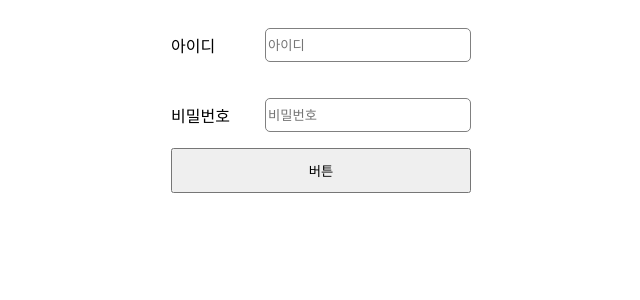
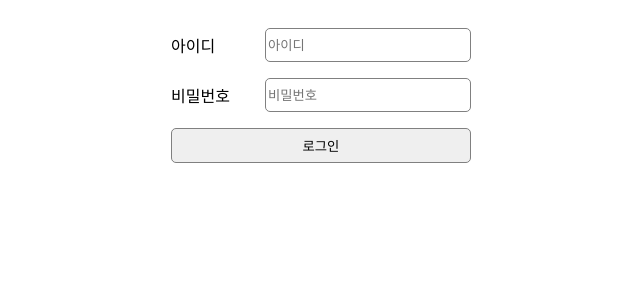
Before and after one commit to powercording/wanted-pre-onboarding-frontend, a React (Create React App) app: page /signin in a window 1280 px wide. Shown: the top 300 px of the page, without its empty margins (327-967 px from the left). Built offline with nearby package versions, Linux system fonts and the light colour scheme.

Commit message:
Feat: 인풋 스테이트화

```diff
--- a/src/components/Input.tsx
+++ b/src/components/Input.tsx
@@ -2,7 +2,6 @@ import React from 'react';
 import styled from 'styled-components';
 
 const InputRow = styled.div`
-  margin-top: 20px;
   display: flex;
   justify-content: space-between;
   align-items: center;
@@ -19,32 +18,34 @@ const InputTag = styled.input`
 const Label = styled.label``;
 
 interface InputType {
-  type: string;
+  type: 'text' | 'password' | 'number';
   placeholder: string;
   label: string;
   testId?: string;
+  value?: string | number | readonly string[] | undefined;
+  onChange?: (e: React.ChangeEvent<HTMLInputElement>) => void;
 }
 
 export default function Input(props: InputType) {
-  const { type, placeholder, label, testId } = props;
+  const { type, placeholder, label, testId, value, onChange } = props;
 
-  if (label) {
   return (
     <InputRow>
-        <Label htmlFor={label}>{label}</Label>
+      {label && <Label htmlFor={label}>{label}</Label>}
       <InputTag
         type={type}
         placeholder={placeholder}
         id={label}
         data-testid={testId}
+        value={value}
+        onChange={onChange}
       />
     </InputRow>
   );
 }
 
-  return <InputTag type={type} placeholder={placeholder} />;
-}
-
 Input.defaultProps = {
   testId: null,
+  value: '',
+  onChange: undefined,
 };
--- a/src/components/button.tsx
+++ b/src/components/button.tsx
@@ -3,12 +3,18 @@ import styled from 'styled-components';
 
 const Btn = styled.button`
   width: 100%;
-  height: 45px;
+  height: 35px;
+  border-radius: 5px;
+  border: 1px solid grey;
+  :hover {
+    background-color: lightgrey;
+    cursor: pointer;
+  }
 `;
 
 interface BtnType {
   type: 'button' | 'submit' | 'reset';
-  onClick: () => void;
+  onClick?: () => void;
   children: ReactNode;
 }
 
@@ -21,3 +27,7 @@ export default function Button(props: BtnType) {
     </Btn>
   );
 }
+
+Button.defaultProps = {
+  onClick: undefined,
+};
--- a/src/signin.tsx
+++ b/src/signin.tsx
@@ -1,9 +1,11 @@
-import React from 'react';
+import React, { useState } from 'react';
 import styled from 'styled-components';
 import Inpuut from './components/Input.tsx';
 import Button from './components/button.tsx';
 
-const SigninContainer = styled.div``;
+const SigninContainer = styled.div`
+  padding: 20px;
+`;
 
 const Form = styled.form`
   display: flex;
@@ -12,15 +14,36 @@ const Form = styled.form`
 `;
 
 export default function SignIn() {
-  const handleClick = () => {};
+  const [id, setId] = useState<string>('');
+  const [password, setPassword] = useState<string>('');
+
+  const handleInputId = (e: React.ChangeEvent<HTMLInputElement>) => {
+    setId(e.target.value);
+  };
+  const handleInputPassword = (e: React.ChangeEvent<HTMLInputElement>) => {
+    setPassword(e.target.value);
+  };
+  const handleSubmit = (e: React.FormEvent<HTMLFormElement>) => {
+    e.preventDefault();
+  };
   return (
     <SigninContainer>
-      <Form>
-        <Inpuut type="text" placeholder="아이디" label="아이디" />
-        <Inpuut type="password" placeholder="비밀번호" label="비밀번호" />
-        <Button type="submit" onClick={handleClick}>
-          버튼
-        </Button>
+      <Form onSubmit={handleSubmit}>
+        <Inpuut
+          type="text"
+          placeholder="아이디"
+          label="아이디"
+          value={id}
+          onChange={handleInputId}
+        />
+        <Inpuut
+          type="password"
+          placeholder="비밀번호"
+          label="비밀번호"
+          value={password}
+          onChange={handleInputPassword}
+        />
+        <Button type="submit">로그인</Button>
       </Form>
     </SigninContainer>
   );
```
Lines whose indentation alone changed are shown as unchanged.
